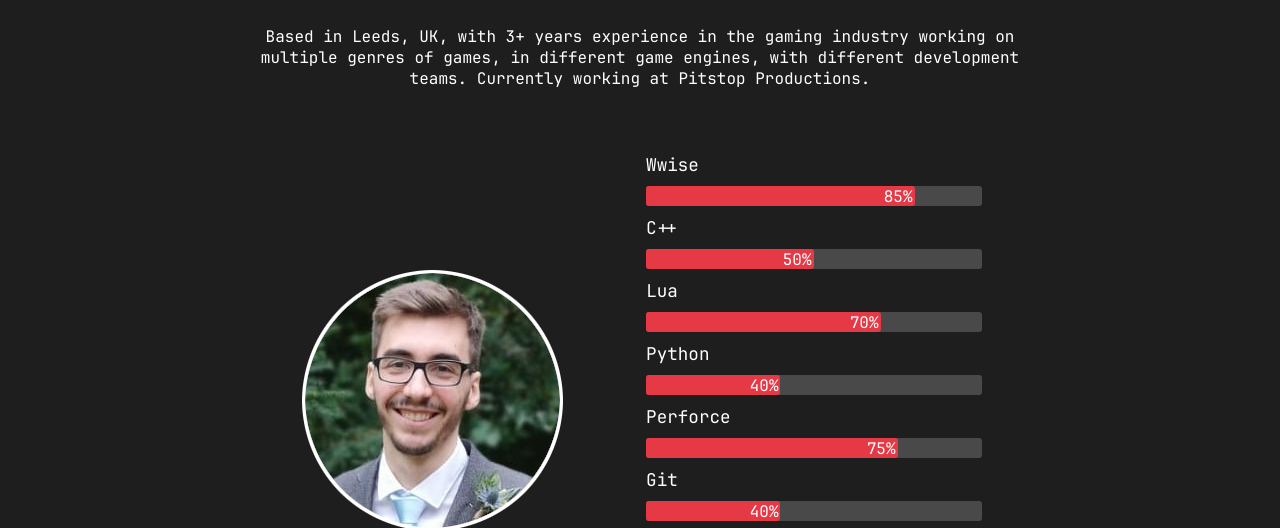
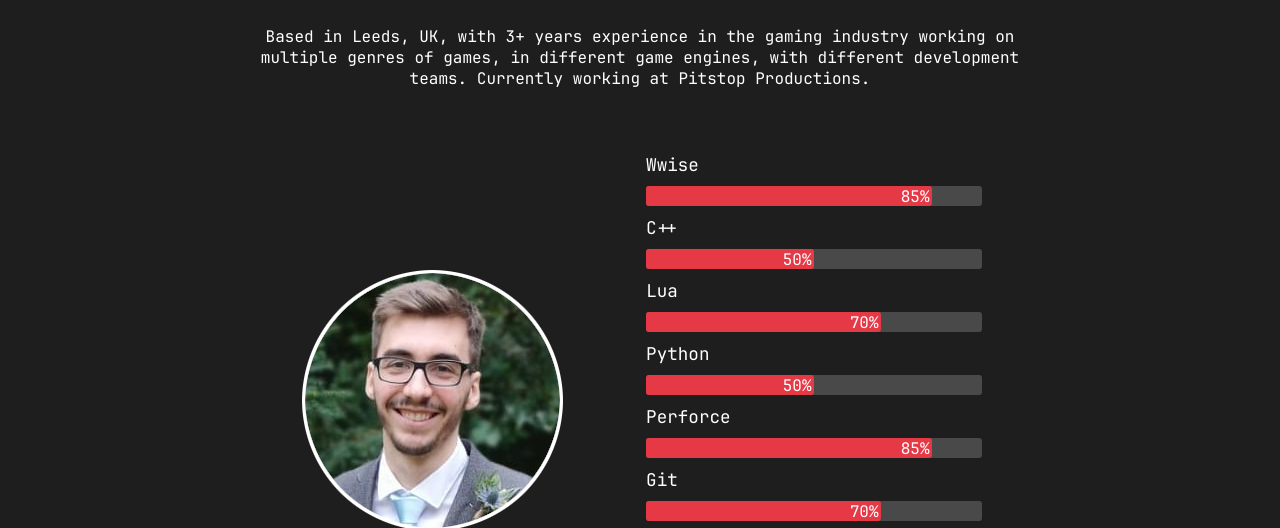
Before and after one commit to LukeWDev/portfolio, a plain HTML site: page index.html in a window 1280 px wide. Shown: the part 275-803 px from the top of the page. Drawn offline with Linux system fonts and the light colour scheme.

Commit message:
updated skills

```diff
--- a/index.html
+++ b/index.html
@@ -89,7 +89,7 @@
 					<div class="skills">
 						<p>Wwise</p>
 						<div class="skill-bar">
-							<div class="skill-bar-fill" per="85%" style="max-width: 80%"></div>
+							<div class="skill-bar-fill" per="85%" style="max-width: 85%"></div>
 						</div>
 						<p>C++</p>
 						<div class="skill-bar">
@@ -101,15 +101,15 @@
 						</div>
 						<p>Python</p>
 						<div class="skill-bar">
-							<div class="skill-bar-fill" per="40%" style="max-width: 40%;"></div>
+							<div class="skill-bar-fill" per="50%" style="max-width: 50%;"></div>
 						</div>
 						<p>Perforce</p>
 						<div class="skill-bar">
-							<div class="skill-bar-fill" per="75%" style="max-width: 75%;"></div>
+							<div class="skill-bar-fill" per="85%" style="max-width: 85%;"></div>
 						</div>
 						<p>Git</p>
 						<div class="skill-bar">
-							<div class="skill-bar-fill" per="40%" style="max-width: 40%;"></div>
+							<div class="skill-bar-fill" per="70%" style="max-width: 70%;"></div>
 						</div>
 						<p>Unreal Engine Blueprints</p>
 						<div class="skill-bar">
```
